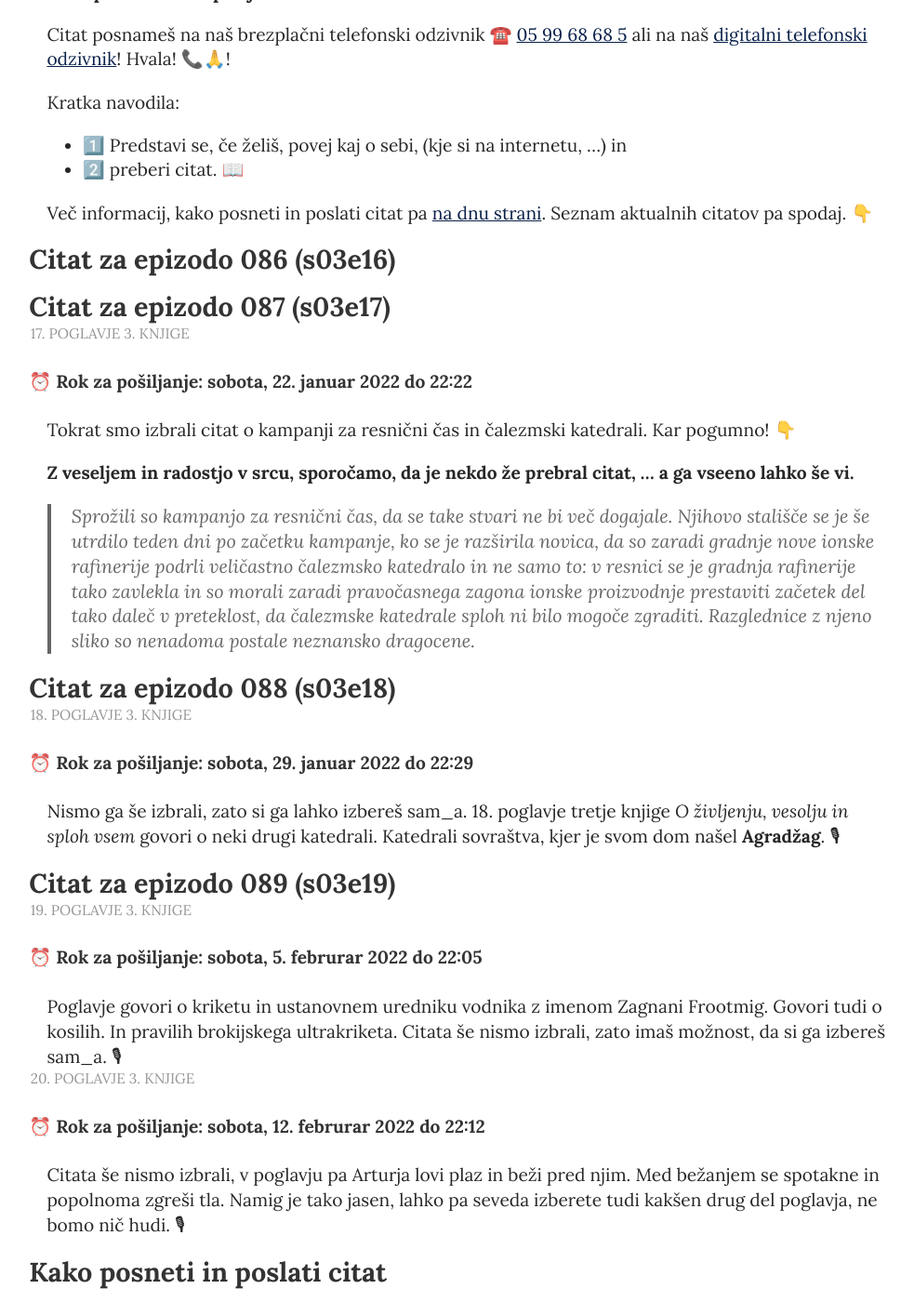
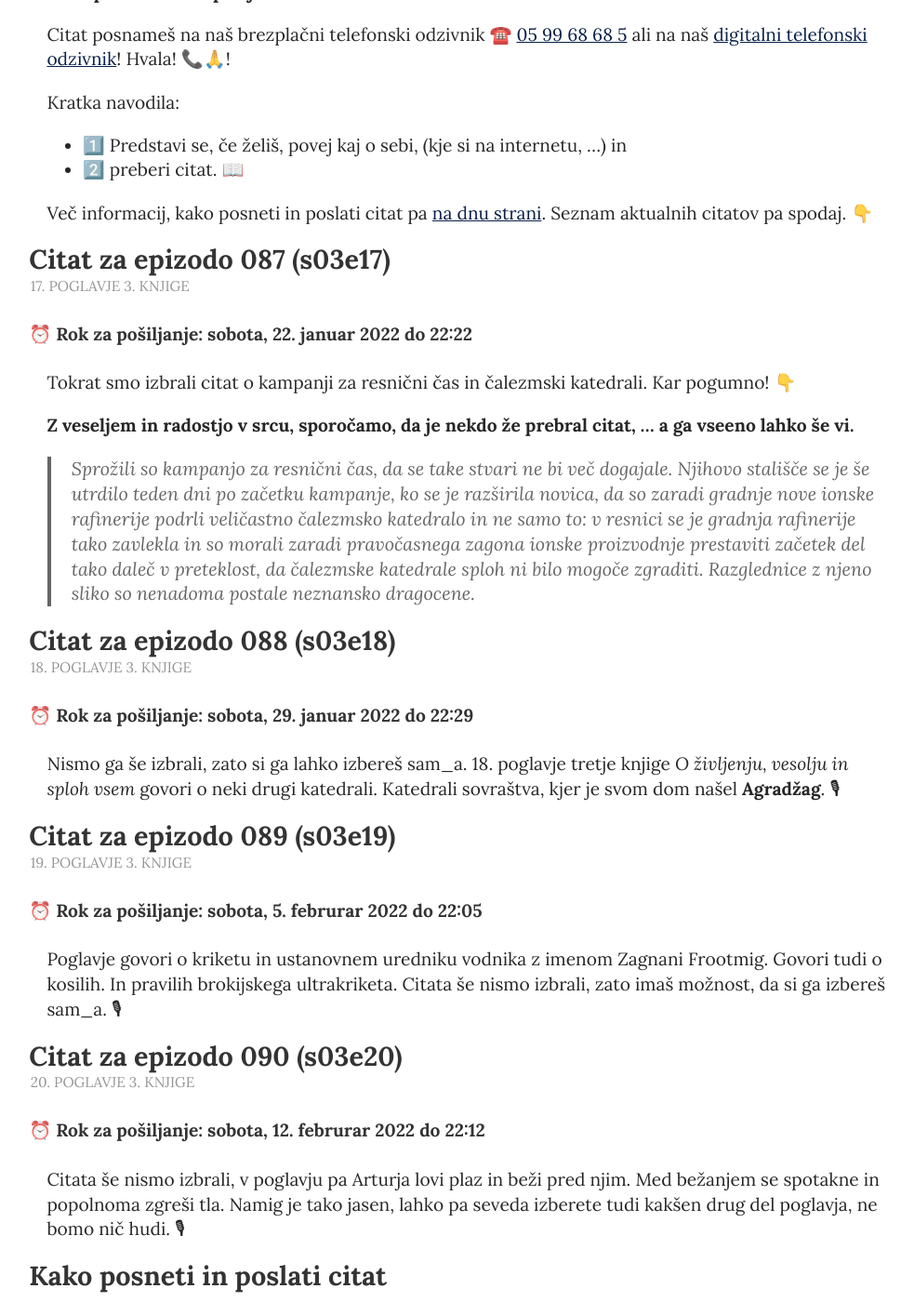
Before and after one commit to hvalazavseribe/hvalazavseribe.github.io, a Jekyll site: the page built from citat.md, in a window 1280 px wide and 1400 px high, scrolled down 240 px. Shown: the whole window at 93% size, without its empty margins (148-1131 px from the left). Built offline with Jekyll 4.4.1, drawn with Linux system fonts in a browser that asks for light colours.

Commit message:
Citat popravk

```diff
--- a/citat.md
+++ b/citat.md
@@ -19,8 +19,6 @@ Kratka navodila:
 - 2️⃣ preberi citat. 📖
 
 Več informacij, kako posneti in poslati citat pa [na dnu strani](https://hvalazavseribe.si/citat/#kako-posneti-in-poslati-citat). Seznam aktualnih citatov pa spodaj. 👇
-
-## Citat za epizodo 086 (s03e16)
 
 ## Citat za epizodo 087 (s03e17)
 
@@ -50,12 +48,14 @@ Nismo ga še izbrali, zato si ga lahko izbereš sam_a. 18. poglavje tretje knjig
 
 Poglavje govori o kriketu in ustanovnem uredniku vodnika z imenom Zagnani Frootmig. Govori tudi o kosilih. In pravilih brokijskega ultrakriketa. Citata še nismo izbrali, zato imaš možnost, da si ga izbereš sam_a. 🎙
 
+
+## Citat za epizodo 090 (s03e20)
+
 ### 20. poglavje 3. knjige
 
 #### Rok za pošiljanje: sobota, 12. februrar 2022 do 22:12
 
- Citata še nismo izbrali, v poglavju pa Arturja lovi plaz in beži pred njim. Med bežanjem se spotakne in popolnoma zgreši tla. Namig je tako jasen, lahko pa seveda izberete tudi kakšen drug del poglavja, ne bomo nič hudi.  🎙
-
+ Citata še nismo izbrali, v poglavju pa Arturja lovi plaz in beži pred njim. Med bežanjem se spotakne in popolnoma zgreši tla. Namig je tako jasen, lahko pa seveda izberete tudi kakšen drug del poglavja, ne bomo nič hudi. 🎙
 
 ## Kako posneti in poslati citat
 
```
